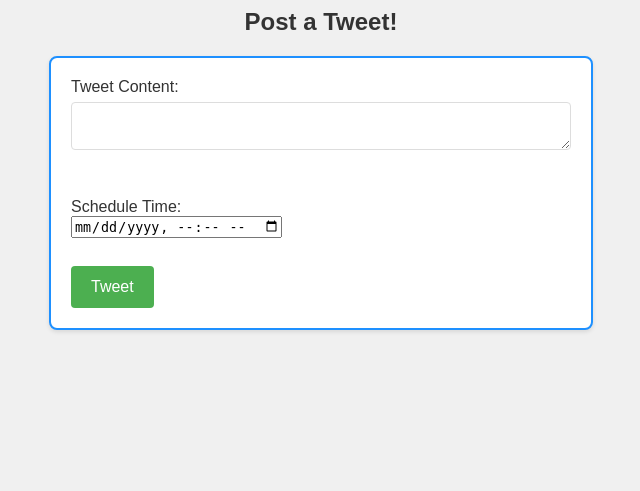
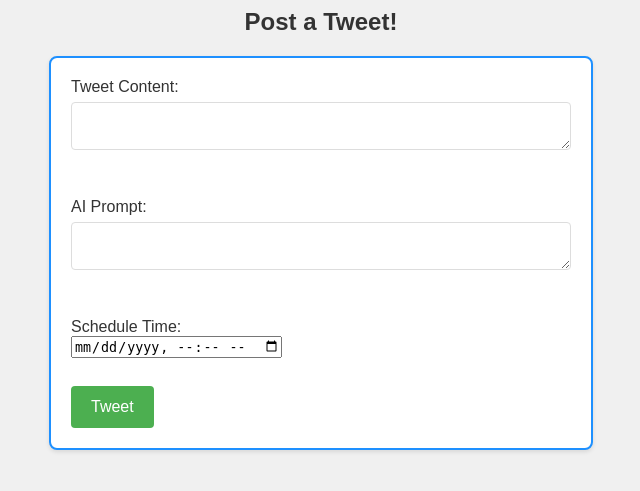
Before and after one commit to SakethSripada/Flask-SocialMedia-Automation, a Flask app: page /tweet_form in a window 1280 px wide. Shown: the part 212-703 px from the top of the page, without its empty margins (319-959 px from the left). Run offline with Flask 3, Linux system fonts and the light colour scheme; some libraries are stand-ins or nearby versions.

Commit message:
added ai functionality for tweet posting

```diff
--- a/app.py
+++ b/app.py
@@ -520,6 +520,7 @@
 
 @app.route('/post_tweet', methods=['POST'])
 def post_tweet():
+    ai_prompt = request.form["ai_prompt"]
     access_token = session.get('access_token')
     if not access_token:
         flash('No access token found, please log in again.', 'error')
@@ -529,6 +530,23 @@
     headers = {
         'Authorization': f'Bearer {access_token}'
     }
+    if ai_prompt:
+        try:
+            generated_tweet = ai_client.chat.completions.create(
+                model="gpt-3.5-turbo",
+                messages=[
+                    {"role": "user", "content": ai_prompt},
+                ]
+            )
+
+            tweet_content = generated_tweet.choices[0].message.content.strip()
+        except BadRequestError as e:
+            app.logger.error(f"OpenAI API error: {e}")
+            flash("An error occurred with the AI generation service. Please try again later.", "error")
+        except RateLimitError:
+            flash("OpenAI rate limit reached. Please try again later.")
+        except EnvironmentError:
+            flash("Error generating AI Tweet. Please try again later.")
     payload = {
         'text': tweet_content
     }
--- a/templates/tweet_form.html
+++ b/templates/tweet_form.html
@@ -39,7 +39,10 @@
     <form action="/post_tweet" method="post">
         <input type="hidden" name="csrf_token" value="{{ csrf_token() }}">
         Tweet Content: <label>
-        <textarea name="tweet_content" required></textarea>
+        <textarea name="tweet_content"></textarea>
+    </label><br>
+        AI Prompt: <label>
+        <textarea name="ai_prompt"></textarea>
     </label><br>
          Schedule Time: <label>
     <input type="datetime-local" name="schedule_time_com">
```
